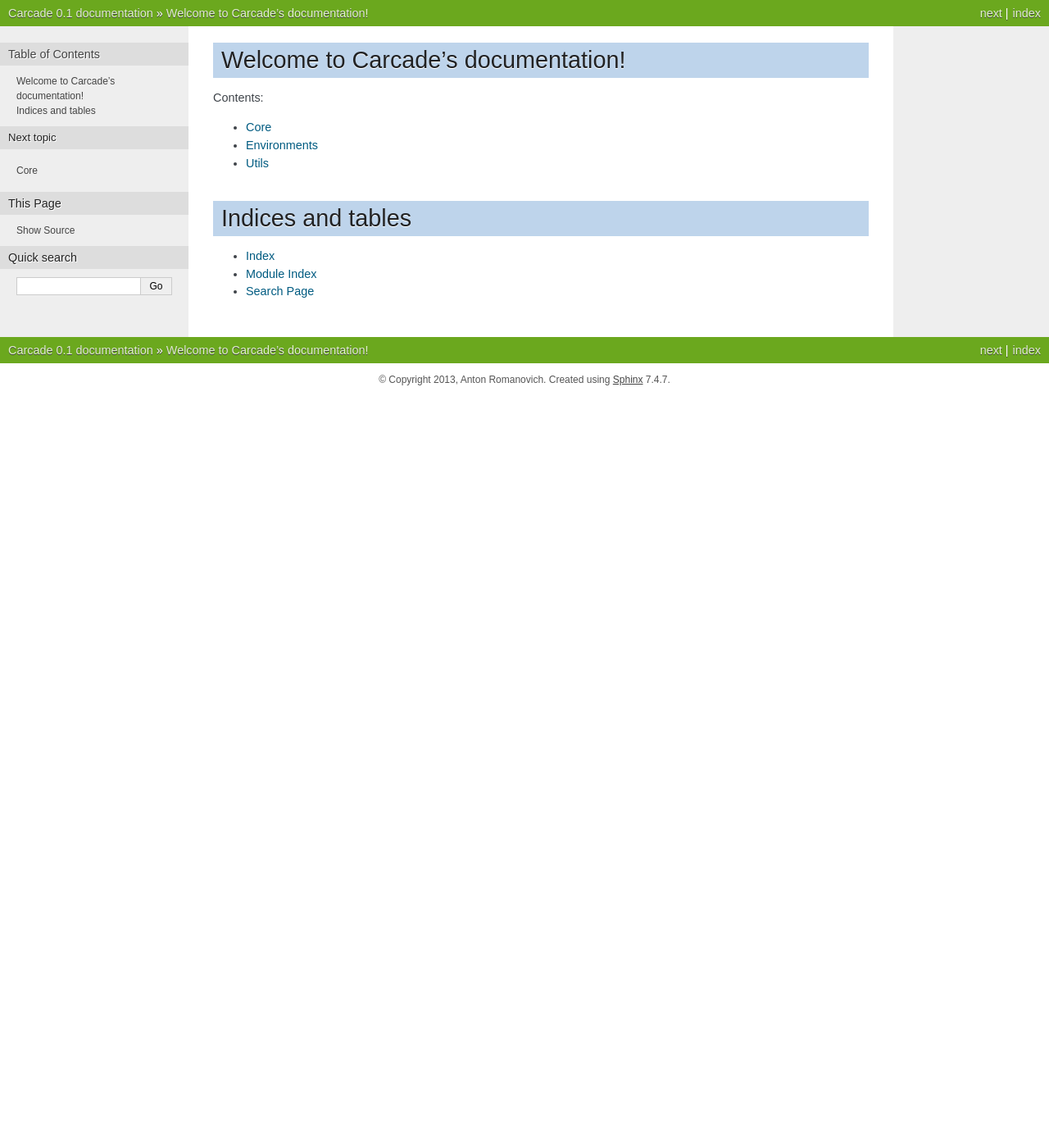
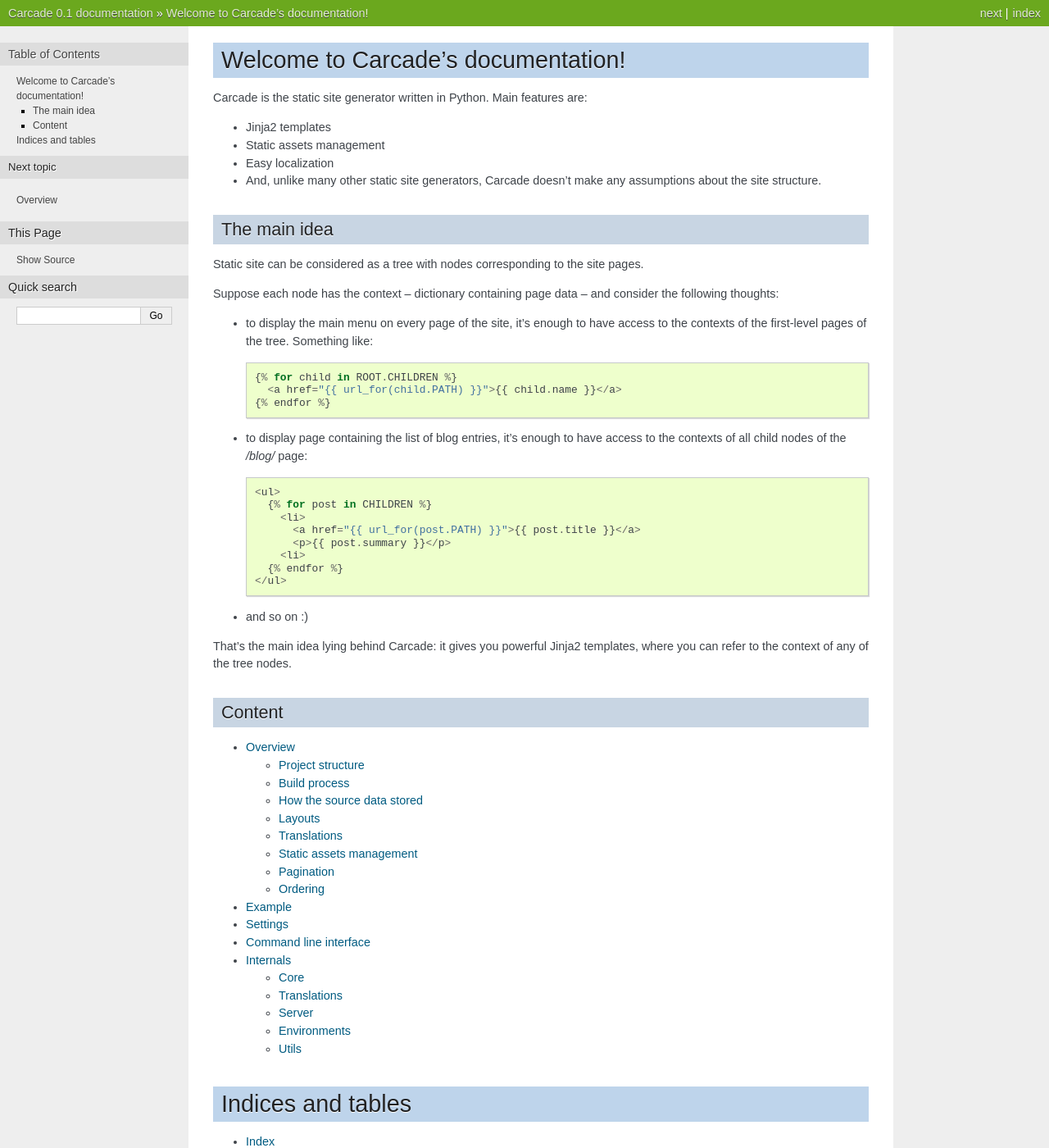
Before and after one commit to aromanovich/carcade, a Sphinx documentation site: the page built from docs/index.rst, in a window 1280 px wide and 1400 px high. Shown: the whole window at 82% size. Built offline with Sphinx 7.4.7, drawn with Linux system fonts in a browser that asks for light colours.

Commit message:
Continue writing documentation; some polish

```diff
--- a/docs/api.rst
+++ b/docs/api.rst
@@ -1,18 +1,32 @@
+Internals
+=========
 
 Core
-====
+----
 
 .. automodule:: core
 	:members:
 
+Translations
+------------
+
+.. automodule:: i18n
+	:members:
+
+Server
+------
+
+.. automodule:: server
+	:members:
+
 Environments
-============
+------------
 
 .. automodule:: environments
 	:members:
 
 Utils
-=====
+-----
 
 .. automodule:: utils
 	:members:
--- /dev/null
+++ b/docs/cli.rst
@@ -0,0 +1,25 @@
+Command line interface
+======================
+
+All the commands except ``init`` must be run inside the project directory.
+
+* ``carcade init``
+
+  Creates new Carcade project.
+
+* ``carcade build [--atomically] [--to ./www]``
+
+  Builds the site.
+
+  If you want to put this command to cron jobs at the production server,
+  consider using ``--atomically`` key -- in that case Carcade will update
+  the target directory as atomically as possible. :)
+
+* ``carcade runserver [--host localhost] [--port 8000]``
+
+  Fires up the development server that will host `./www` directory, monitor
+  the changes and regenerate the site automatically.
+
+* ``carcade extract-messages [--to ./translations/messages.pot]``
+
+  Extracts localizable strings from the templates.
--- a/docs/conf.py
+++ b/docs/conf.py
@@ -246,3 +246,4 @@
 intersphinx_mapping = {'http://docs.python.org/': None}
 
 autodoc_member_order = 'bysource'
+autoclass_content = 'both'
--- /dev/null
+++ b/docs/example.rst
@@ -0,0 +1,117 @@
+.. _example:
+Example
+=======
+
+This is a very short example. You can find some more comprehensive examples here:
+https://github.com/aromanovich/carcade-examples
+
+Suppose project directory looks as follows:
+
+  ::
+
+    .
+    ├── layouts
+    │   ├── _base.html
+    │   └── page.html
+    ├── pages
+    │   ├── four
+    │   │   └── content.md
+    │   ├── one
+    │   │   ├── a
+    │   │   │   └── content.md
+    │   │   ├── b
+    │   │   │   └── content.md
+    │   │   ├── c
+    │   │   │   └── content.md
+    │   │   ├── d
+    │   │   │   └── content.md
+    │   │   ├── e
+    │   │   │   └── content.md
+    │   │   ├── f
+    │   │   │   └── content.md
+    │   │   ├── g
+    │   │   │   └── content.md
+    │   │   └── content.md
+    │   ├── three
+    │   │   └── content.md
+    │   └── two
+    │       └── content.md
+    ├── static
+    │   ├── css
+    │   │   └── reset.css
+    │   ├── img
+    │   │   └── logo.png
+    │   └── favicon.ico
+    ├── translations
+    └── settings.py
+
+`settings.py` content:
+
+  ::
+
+    from collections import defaultdict
+    from webassets import Bundle
+
+    DEFAULT_PAGE = 'one'
+    LAYOUTS = defaultdict(lambda: 'page.html', {})
+    BUNDLES = {
+        'css': Bundle('./css/reset.css', output='./gen/styles.css'),
+    }
+    ORDERING = {
+        '*': ['one', 'two', 'three', 'four'],
+        'one/*': 'alphabetically',
+    }
+    PAGINATION = {
+        'one/*': 3,
+    }
+    PAGE_NAME = 'page%i'
+
+1. The site tree read from `pages` folder:
+
+   .. image:: http://dropbucket.ru/id/188
+
+2. Then it gets ordered:
+
+   .. image:: http://dropbucket.ru/id/189
+
+3. And paginated:
+
+   .. image:: http://dropbucket.ru/id/190
+
+The result directory looks as follows:
+
+  ::
+
+    www
+    ├── css
+    │   └── reset.css
+    ├── four
+    │   └── index.html
+    ├── img
+    │   └── logo.png
+    ├── one
+    │   ├── a
+    │   │   └── index.html
+    │   ├── b
+    │   │   └── index.html
+    │   ├── c
+    │   │   └── index.html
+    │   ├── d
+    │   │   └── index.html
+    │   ├── e
+    │   │   └── index.html
+    │   ├── f
+    │   │   └── index.html
+    │   ├── g
+    │   │   └── index.html
+    │   ├── page2
+    │   │   └── index.html
+    │   ├── page3
+    │   │   └── index.html
+    │   └── index.html
+    ├── three
+    │   └── index.html
+    ├── two
+    │   └── index.html
+    ├── favicon.ico
+    └── index.html
--- /dev/null
+++ b/docs/getting-started.rst
@@ -0,0 +1,148 @@
+Overview
+========
+
+Project structure
+-----------------
+``carcade init <name>`` creates a brand-new project that contains the following entries:
+
+- | ``pages/`` --
+  | is where the source data stored. Data stored in Markdown- and YAML-files and must be
+    arranged in folders (probably nested), one folder per site page;
+- | ``layouts/`` --
+  | folder that contains Jinja2 templates;
+- | ``static/`` --
+  | content from this folder is just copied into the output directory before build;
+- | ``translations/`` --
+  | folder for `.po`-files containing translated messages;
+- | ``settings.py`` --
+  | the project settings.
+
+Build process
+-------------
+The project can be built by ``carcade build`` command.
+
+First, Carcade creates the site tree that reflects the structure of the `pages` folder.
+Tree nodes match to the page folders, from which they receive names and contexts.
+
+    Each node has two string values associated to it:
+
+    1. `name` -- page folder name;
+    2. | `path` -- specifies the path from the tree root to the given node. Basically it's just node names contatenated using ``/``.
+       | For example, first-level nodes have ``path`` equal to ``name``.
+       | Second-level nodes have path that looks like ``<name-1>/<name-2>``, and so forth.
+
+Then, if ordering and pagination setting were specified, the site tree gets ordered and paginated.
+
+Now the site tree is ready for build. Carcade traverses the tree bottom-up and
+for each node does the following:
+
+1. determines it's root-relative URL (in the most cases it's the just a node path);
+2. figures out which template use for render by looking at :ref:`LAYOUTS <layouts-setting>`;
+3. renders the template in the node context and stores the result at `<root-relative-URL>/index.html`.
+
+How the source data stored
+--------------------------
+
+Source data stored in a Markdown and YAML files. Suppose there is a page called ``home``.
+It's source folder may look as follows:
+
+  ::
+
+    home
+    ├── examples.yaml
+    ├── footer.md
+    ├── data.en.yaml
+    ├── data.ru.yaml
+    ├── summary.en.md
+    ├── summary.ru.md
+    ├── details.en.md
+    └── details.ru.md
+
+Carcade will parse these files in the following order (each subsequent step can
+override the data from preceding steps):
+
+1. Markdown files;
+2. Language-specific Markdown files (only if i18n enabled);
+3. YAML files;
+4. Language-specific YAML files (only if i18n enabled).
+
+The data from each Markdown file put into the context under it's separate key
+(more exactly, the data from ``<name>[.<language].md`` has the key ``<name>``).
+For example, after the step 2, the ``home`` context have ``footer``, ``summary`` and ``details`` keys.
+
+YAML files are supposed to contain dictionaries. These dictionaries are merged into
+the existing context one by one.
+
+Layouts
+-------
+Pages are rendered using Jinja2 with some extensions (webassets and i18n).
+
+Along with the context data, the template always contains the following variables:
+
+* ``NAME``: page name;
+* ``PATH``: page path in the site tree;
+* ``LANGUAGE``: page language;
+* ``CHILDREN``: list of the contexts of the child pages;
+* ``PARENT``: parent page context;
+* ``SIBLINGS``: list of the sibling pages (note: it includes the current page too);
+* ``PREV_SIBLING``: previous sibling page context or `None`;
+* ``NEXT_SIBLING``: next sibling page context or `None`;
+* ``ROOT``: the tree root context. It's only non-empty field is the ``CHILDREN``,
+  because the root node doesn't refer to any real page.
+
+Also you can use:
+
+* ``url_for(page_path, language=None)`` function that returns the root-relative
+  URL of the specified page in the given language;
+* ``markdown`` filter that renders Markdown. Particularly useful when you store
+  some Markdown strings in YAML files and want to render them in template.
+
+Translations
+------------
+To enable i18n, you have to specify :ref:`LANGUAGES <languages-setting>` settings.
+It must contain a list of languages (for example, ``['ru', 'en']``).
+
+If i18n enabled, Carcade will build your site for each listed language separately, and:
+
+1. read language-specific data files (as was described above);
+2. | look into the `translations` folder for
+     `PO-file <http://www.gnu.org/savannah-checkouts/gnu/gettext/manual/html_node/PO-Files.html>`_
+     named ``<language>.po``.
+   | It means that you can use ``{% trans %}`` tag and ``_`` function in template.
+     Please see the `Jinja2 docs for details <http://jinja.pocoo.org/docs/extensions/#i18n-extension>`_.
+
+To ease creation of translation files, Carcade provides command to extract all the
+localizable strings from the templates: ``carcade extract_messages``.
+
+Language versions available at prefixed URLs: ``/ru/page-name``, ``/en/page-name`` and so on.
+If you want some language available without prexix, you can specify that language in
+:ref:`DEFAULT_LANGUAGE <default-language-setting>` setting.
+
+Static assets management
+------------------------
+Carcade uses webassets for static files management.
+
+You can specify :ref:`BUNDLES <bundles-setting>` setting -- a dictionary
+with bundles (:class:`webassets.Bundle`) as values and bundle names as keys.
+Then you can use defined bundles in the templates using ``{% assets %}`` tag.
+Please see the
+`webassets docs for details <http://webassets.readthedocs.org/en/latest/integration/jinja2.html#using-the-tag>`_.
+
+Pagination
+----------
+If :ref:`PAGINATION <pagination-setting>` specified,
+Carcade helps you to implement paginated output.
+
+Pagination is done by an insertion of special nodes in the tree --
+just like if you would manually inserted ``page_<n>`` folders and put
+the necessary pages into them.
+
+It may sound obscure, so take a look
+at the :ref:`example <example>` or source code: :py:func:`core.paginate_tree`. :)
+
+Ordering
+--------
+The site tree is ordered.
+That order matters when you iterate through the tree in the template.
+
+You can specify order using :ref:`ORDERING <ordering-setting>` setting.
--- a/docs/index.rst
+++ b/docs/index.rst
@@ -1,16 +1,58 @@
-.. Carcade documentation master file, created by
-   sphinx-quickstart on Sun Mar 17 01:05:18 2013.
-   You can adapt this file completely to your liking, but it should at least
-   contain the root `toctree` directive.
-
 Welcome to Carcade's documentation!
 ===================================
 
-Contents:
+Carcade is the static site generator written in Python. Main features are:
+
+* Jinja2 templates
+* Static assets management
+* Easy localization
+* And, unlike many other static site generators,
+  Carcade doesn't make any assumptions about the site structure.
+
+The main idea
+-------------
+Static site can be considered as a tree with nodes corresponding to the site pages.
+
+Suppose each node has the context -- dictionary containing page data -- and consider the following thoughts:
+
+* to display the main menu on every page of the site, it's enough to have access to
+  the contexts of the first-level pages of the tree. Something like:
+
+  ::
+
+    {% for child in ROOT.CHILDREN %}
+      <a href="{{ url_for(child.PATH) }}">{{ child.name }}</a>
+    {% endfor %}
+
+* to display page containing the list of blog entries, it's enough to have access to the
+  contexts of all child nodes of the `/blog/` page:
+
+  ::
+
+    <ul>
+      {% for post in CHILDREN %}
+        <li>
+          <a href="{{ url_for(post.PATH) }}">{{ post.title }}</a>
+          <p>{{ post.summary }}</p>
+        <li>
+      {% endfor %}
+    </ul>
+
+* and so on :)
+
+That's the main idea lying behind Carcade: it gives you powerful Jinja2 templates,
+where you can refer to the context of any of the tree nodes.
+
+Content
+-------
 
 .. toctree::
    :maxdepth: 2
 
+   getting-started
+   example
+   settings
+   cli
    api
 
 Indices and tables
--- /dev/null
+++ b/docs/settings.rst
@@ -0,0 +1,78 @@
+Settings
+========
+
+* .. _languages-setting:
+
+  .. describe:: LANGUAGES = None
+
+  Enables i18n. Must contain a list of site languages.
+  Example: ``['ru', 'en']``
+
+* .. _default-language-setting:
+
+  .. describe:: DEFAULT_LANGUAGE = None
+
+  Language that will be available without it's URL prefix.
+
+* .. describe:: DEFAULT_PAGE = None
+
+  Path of the page that will be avalable at root URL.
+
+* .. _bundles-setting:
+
+  .. describe:: BUNDLES = {}
+
+  Dictionary with webassets bundles (:class:`webassets.Bundle`).
+
+* .. _layouts-setting:
+
+  .. describe:: LAYOUTS = {}
+
+  Dictionary (or :class:`patterns`) that maps node paths to their layouts.
+
+* .. _ordering-setting:
+
+  .. describe:: ORDERING = {}
+
+  Dictionary (or :class:`patterns`) that maps node paths to the ordering settings.
+
+  Dictionary keys (node paths) are pointing to the nodes whose children needs to be ordered.
+  Note: to specify ordering for first level nodes, use key ``'*'`` (because the root node
+  doesn't have a path).
+
+  This setting passed directly to the :func:`core.sort_tree` -- see it's documentation for
+  variants of ordering.
+
+  Example:
+
+  ::
+
+    ORDERING = {
+        '*': ['home', 'about', 'articles'],
+        'articles': 'alphabetically',
+    }
+
+* .. _pagination-setting:
+
+  .. describe:: PAGINATION = {}
+
+  Dictionary (or :class:`patterns`) that maps node paths to the numbers of children per page.
+
+  Dictionary keys (node paths) are pointing to the nodes whose children needs to be divided
+  into pages.
+  Note: to paginate first level nodes, use key ``'*'`` (because the root node
+  doesn't have a path).
+
+  This setting passed directly to the :func:`core.paginate_tree` -- see it's documentation for details.
+
+  Example:
+
+  ::
+
+    PAGINATION = {
+        'company/blog': 10,
+    }
+
+* .. describe:: PAGE_NAME = 'page%i'
+
+  Slug to be used in the URLs of paginated items.
```
Also changed, not shown: 7 other files.
